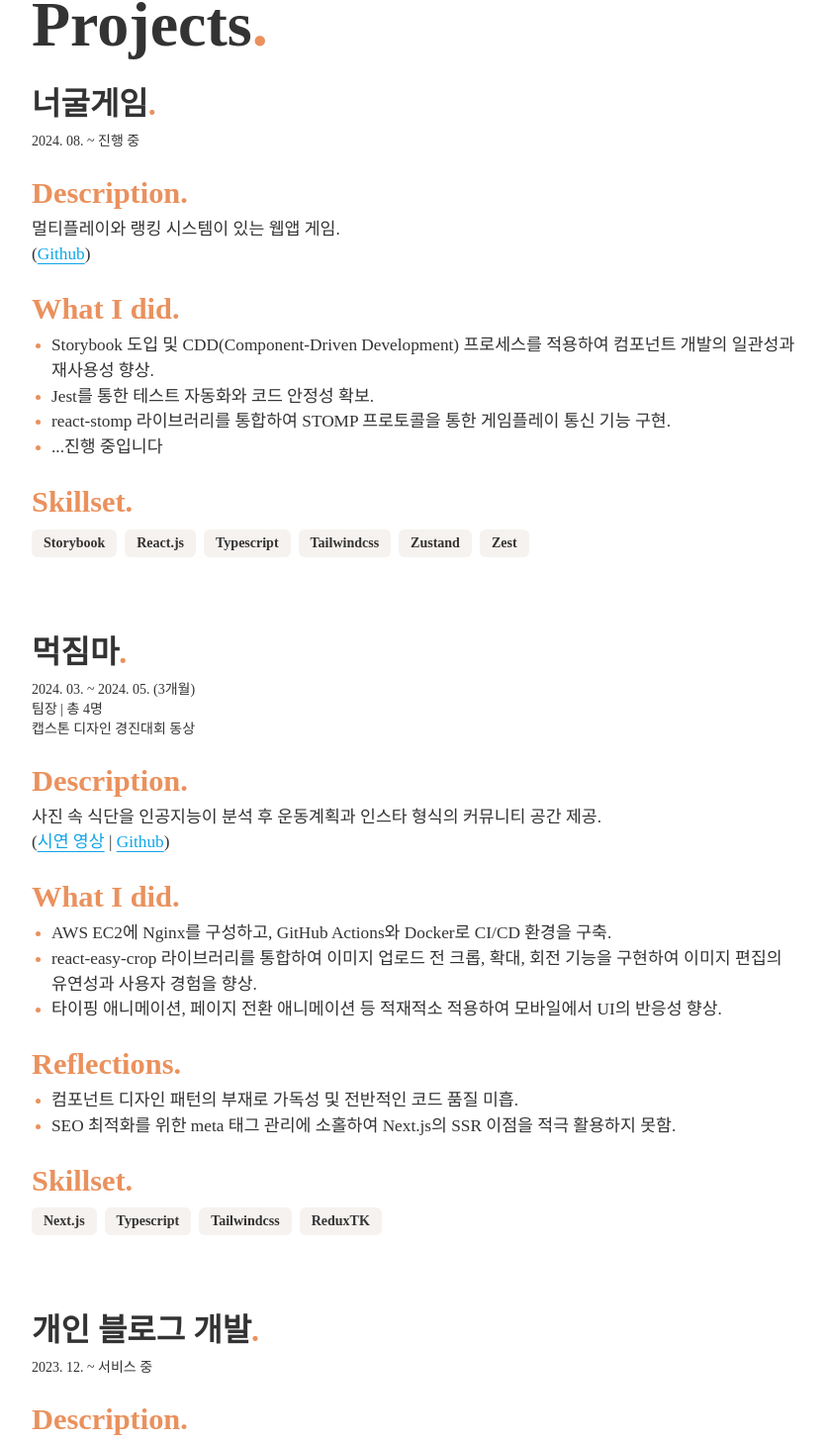
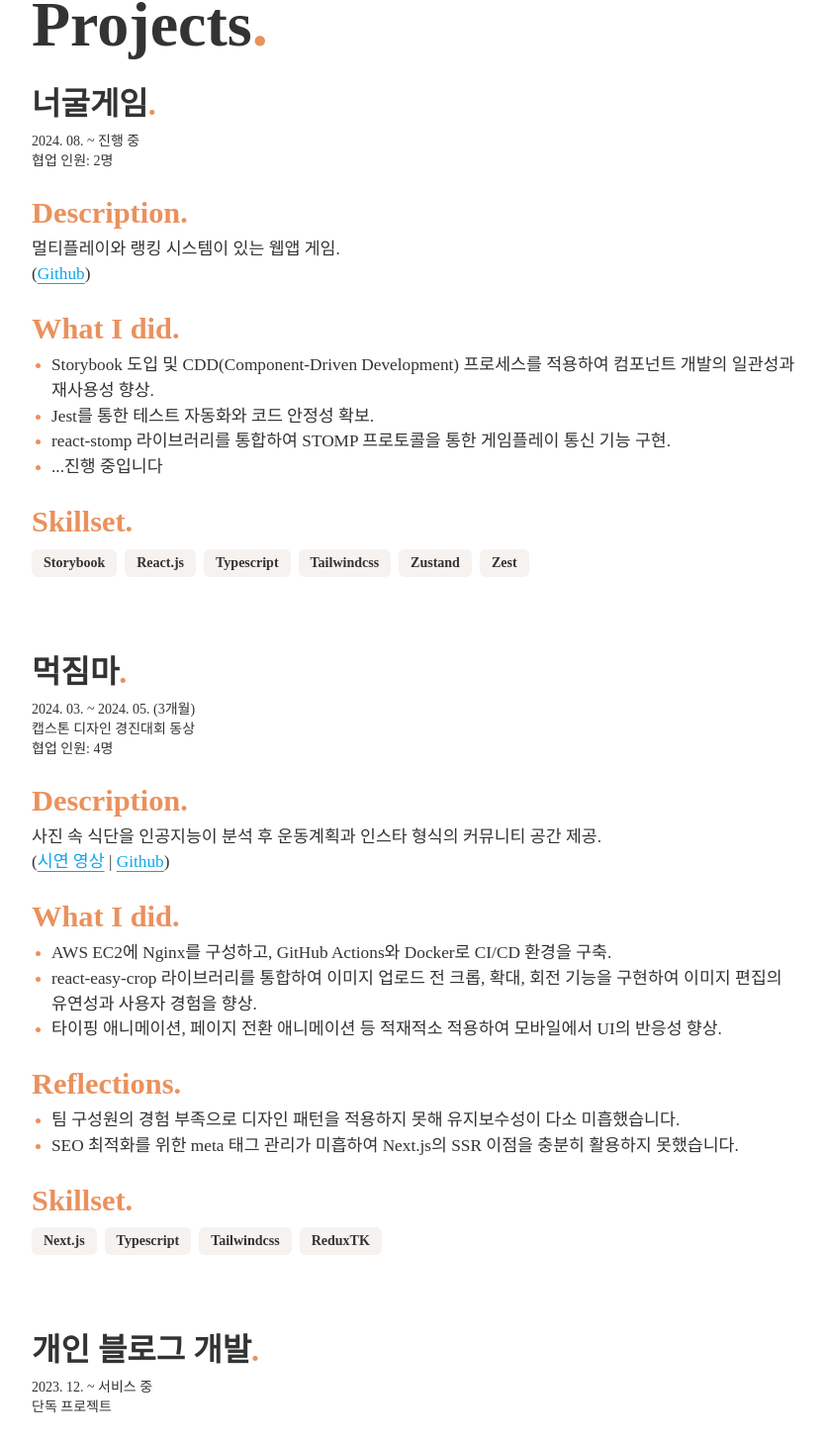
Before and after one commit to jeheecheon/resume, a React (Vite) app: page / in a window 1280 px wide. Shown: the part 1079-2538 px from the top of the page at 99% size, without its empty margins (220-1054 px from the left). Built offline with nearby package versions, Linux system fonts and the light colour scheme; a web font is replaced by a local one.

Commit message:
chore: 이력서 수정

```diff
--- a/src/app/_components/resume/projects/BlogProject.tsx
+++ b/src/app/_components/resume/projects/BlogProject.tsx
@@ -5,7 +5,9 @@ export default function BlogProject() {
         <Project>
             <Project.Title>개인 블로그 개발</Project.Title>
 
-            <Project.Subtitle>2023. 12. ~ 서비스 중{'\n'}</Project.Subtitle>
+            <Project.Subtitle>
+                2023. 12. ~ 서비스 중{'\n'}단독 프로젝트
+            </Project.Subtitle>
 
             <Project.Description
                 linkInfos={[
--- a/src/app/_components/resume/projects/MuckgymmaProject.tsx
+++ b/src/app/_components/resume/projects/MuckgymmaProject.tsx
@@ -7,8 +7,8 @@ export default function MuckgymmaProject() {
 
             <Project.Subtitle>
                 2024. 03. ~ 2024. 05. (3개월){'\n'}
-                팀장 | 총 4명{'\n'}
-                캡스톤 디자인 경진대회 동상
+                캡스톤 디자인 경진대회 동상{'\n'}
+                협업 인원: 4명
             </Project.Subtitle>
 
             <Project.Description
@@ -45,12 +45,12 @@ export default function MuckgymmaProject() {
 
             <Project.List title="Reflections">
                 <Project.List.Item>
-                    컴포넌트 디자인 패턴의 부재로 가독성 및 전반적인 코드 품질
-                    미흡.
+                    팀 구성원의 경험 부족으로 디자인 패턴을 적용하지 못해
+                    유지보수성이 다소 미흡했습니다.
                 </Project.List.Item>
                 <Project.List.Item>
-                    SEO 최적화를 위한 meta 태그 관리에 소홀하여 Next.js의 SSR
-                    이점을 적극 활용하지 못함.
+                    SEO 최적화를 위한 meta 태그 관리가 미흡하여 Next.js의 SSR
+                    이점을 충분히 활용하지 못했습니다.
                 </Project.List.Item>
             </Project.List>
 
--- a/src/app/_components/resume/projects/NeogulProject.tsx
+++ b/src/app/_components/resume/projects/NeogulProject.tsx
@@ -5,7 +5,10 @@ export default function NeogulProject() {
         <Project>
             <Project.Title>너굴게임</Project.Title>
 
-            <Project.Subtitle>2024. 08. ~ 진행 중{'\n'}</Project.Subtitle>
+            <Project.Subtitle>
+                2024. 08. ~ 진행 중{'\n'}
+                협업 인원: 2명
+            </Project.Subtitle>
 
             <Project.Description
                 linkInfos={[
```
